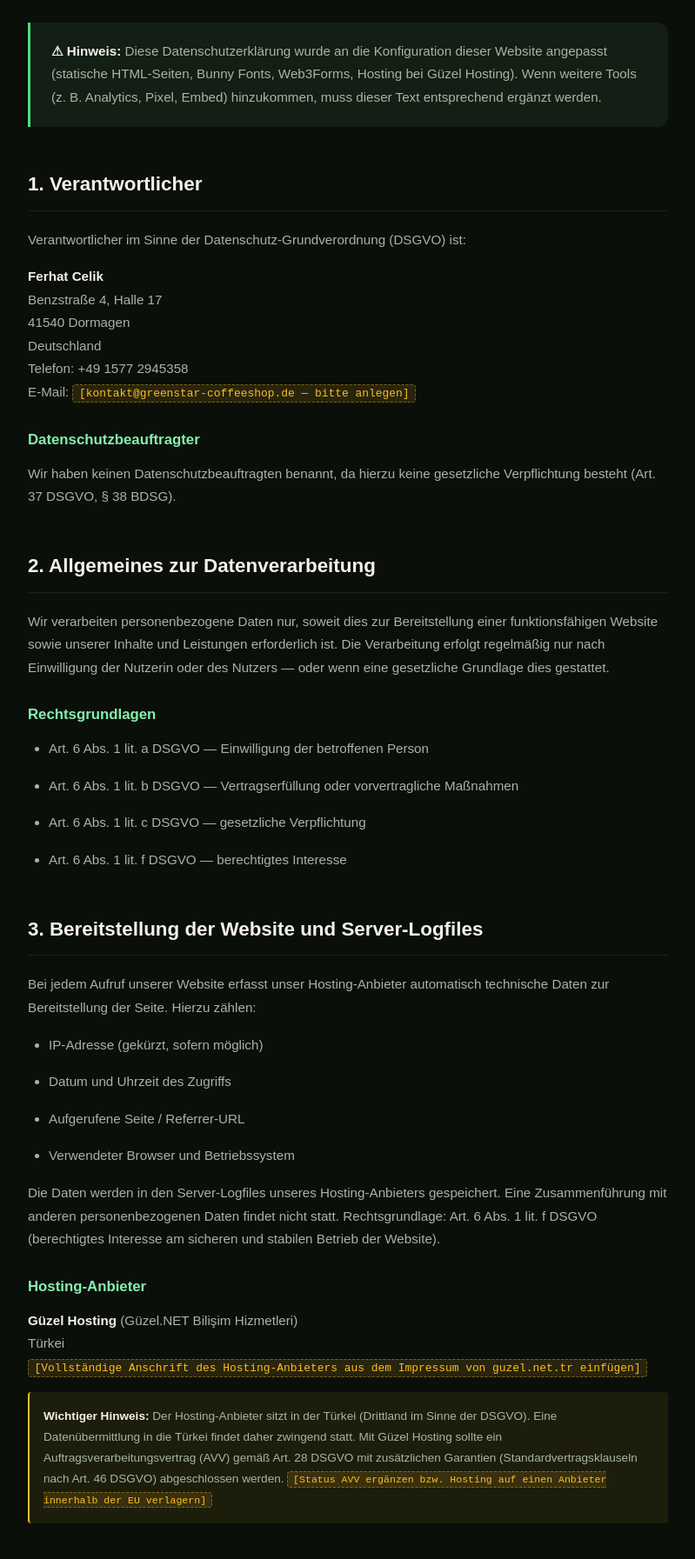
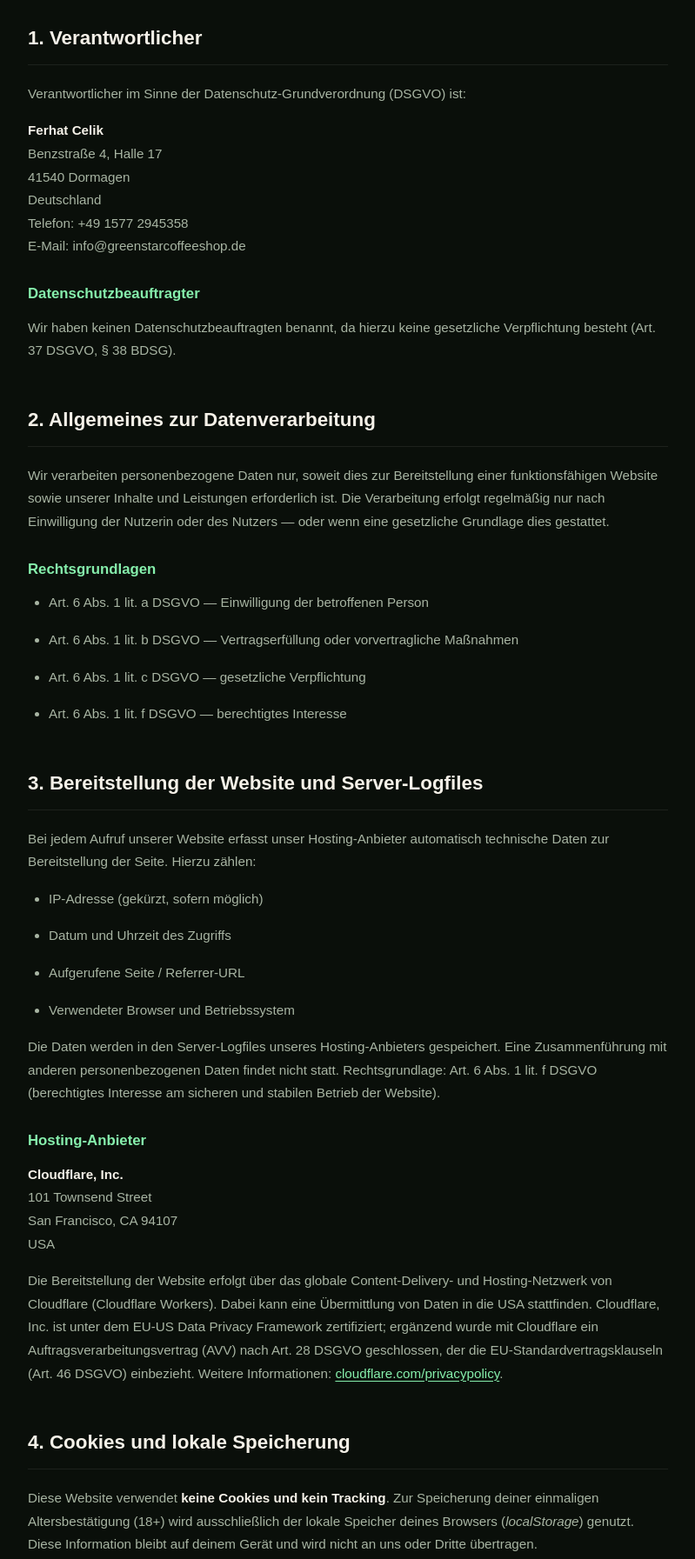
Before and after one commit to greenstarcoffeeshop/greenstar-coffeeshop, a plain HTML site: page datenschutz.html in a window 1280 px wide. Shown: the part 360-2153 px from the top of the page at 87% size, without its empty margins (240-1039 px from the left). Drawn offline with Linux system fonts and the light colour scheme; a web font is replaced by a local one.

Commit message:
Fix legal pages: correct hosting (Cloudflare), real email, remove dev notes

```diff
--- a/datenschutz.html
+++ b/datenschutz.html
@@ -195,10 +195,6 @@ footer p {
   <h1>Datenschutzerklärung</h1>
   <p class="meta">Gemäß DSGVO und BDSG · Stand: 2026</p>
 
-  <div class="info-box">
-    <p><strong>⚠ Hinweis:</strong> Diese Datenschutzerklärung wurde an die Konfiguration dieser Website angepasst (statische HTML-Seiten, Bunny Fonts, Web3Forms, Hosting bei Güzel Hosting). Wenn weitere Tools (z. B. Analytics, Pixel, Embed) hinzukommen, muss dieser Text entsprechend ergänzt werden.</p>
-  </div>
-
   <h2>1. Verantwortlicher</h2>
   <p>Verantwortlicher im Sinne der Datenschutz-Grundverordnung (DSGVO) ist:</p>
   <p>
@@ -207,7 +203,7 @@ footer p {
     41540 Dormagen<br>
     Deutschland<br>
     Telefon: +49 1577 2945358<br>
-    E-Mail: <span class="placeholder">[kontakt@greenstar-coffeeshop.de — bitte anlegen]</span>
+    E-Mail: info@greenstarcoffeeshop.de
   </p>
 
   <h3>Datenschutzbeauftragter</h3>
@@ -236,13 +232,12 @@ footer p {
 
   <h3>Hosting-Anbieter</h3>
   <p>
-    <strong>Güzel Hosting</strong> (Güzel.NET Bilişim Hizmetleri)<br>
-    Türkei<br>
-    <span class="placeholder">[Vollständige Anschrift des Hosting-Anbieters aus dem Impressum von guzel.net.tr einfügen]</span>
+    <strong>Cloudflare, Inc.</strong><br>
+    101 Townsend Street<br>
+    San Francisco, CA 94107<br>
+    USA
   </p>
-  <p style="font-size: 0.85rem; padding: 1rem; background: rgba(251, 191, 36, 0.08); border-left: 2px solid #fbbf24; border-radius: 4px;">
-    <strong>Wichtiger Hinweis:</strong> Der Hosting-Anbieter sitzt in der Türkei (Drittland im Sinne der DSGVO). Eine Datenübermittlung in die Türkei findet daher zwingend statt. Mit Güzel Hosting sollte ein Auftragsverarbeitungsvertrag (AVV) gemäß Art. 28 DSGVO mit zusätzlichen Garantien (Standardvertragsklauseln nach Art. 46 DSGVO) abgeschlossen werden. <span class="placeholder">[Status AVV ergänzen bzw. Hosting auf einen Anbieter innerhalb der EU verlagern]</span>
-  </p>
+  <p>Die Bereitstellung der Website erfolgt über das globale Content-Delivery- und Hosting-Netzwerk von Cloudflare (Cloudflare Workers). Dabei kann eine Übermittlung von Daten in die USA stattfinden. Cloudflare, Inc. ist unter dem EU-US Data Privacy Framework zertifiziert; ergänzend wurde mit Cloudflare ein Auftragsverarbeitungsvertrag (AVV) nach Art. 28 DSGVO geschlossen, der die EU-Standardvertragsklauseln (Art. 46 DSGVO) einbezieht. Weitere Informationen: <a href="https://www.cloudflare.com/privacypolicy/" target="_blank" rel="noopener">cloudflare.com/privacypolicy</a>.</p>
 
   <h2>4. Cookies und lokale Speicherung</h2>
   <p>Diese Website verwendet <strong>keine Cookies und kein Tracking</strong>. Zur Speicherung deiner einmaligen Altersbestätigung (18+) wird ausschließlich der lokale Speicher deines Browsers (<em>localStorage</em>) genutzt. Diese Information bleibt auf deinem Gerät und wird nicht an uns oder Dritte übertragen.</p>
```
Also changed, not shown: impressum.html (+2 -14 lines).
